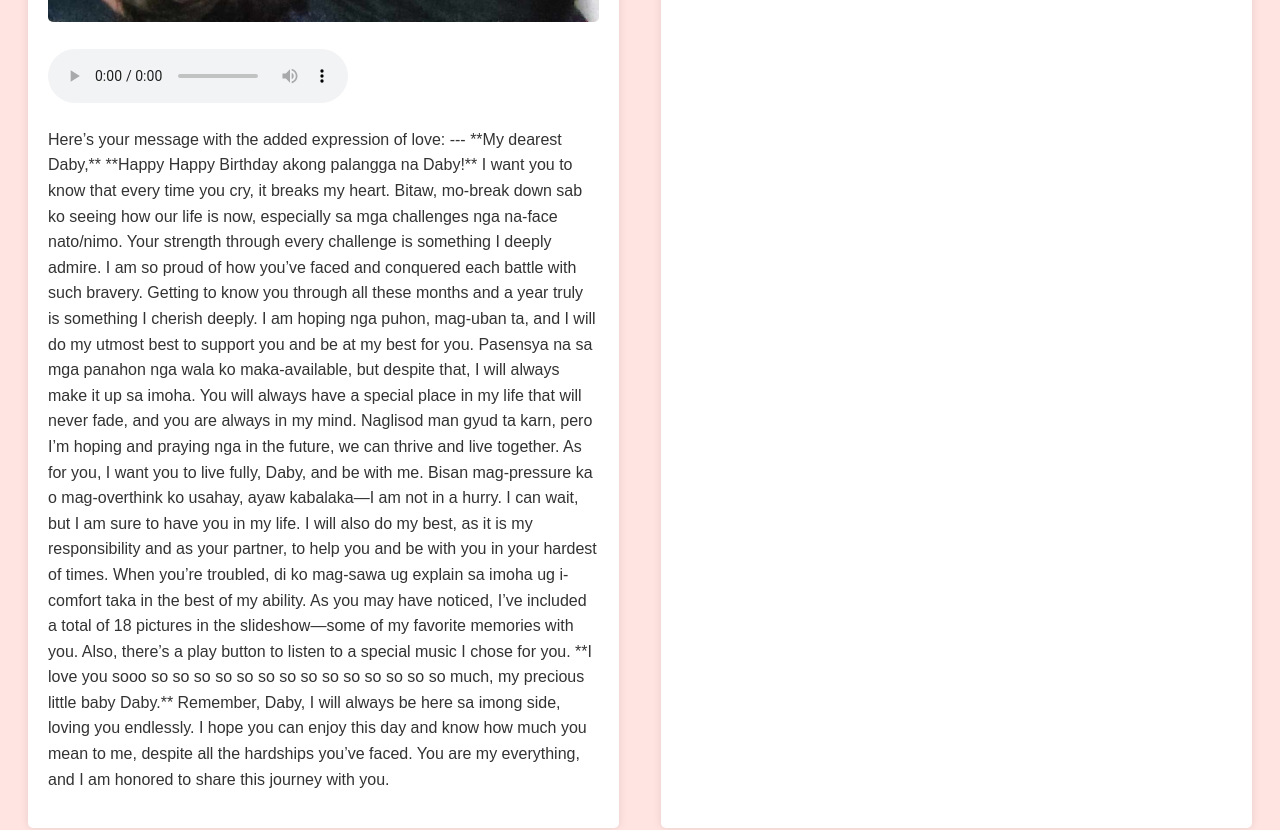
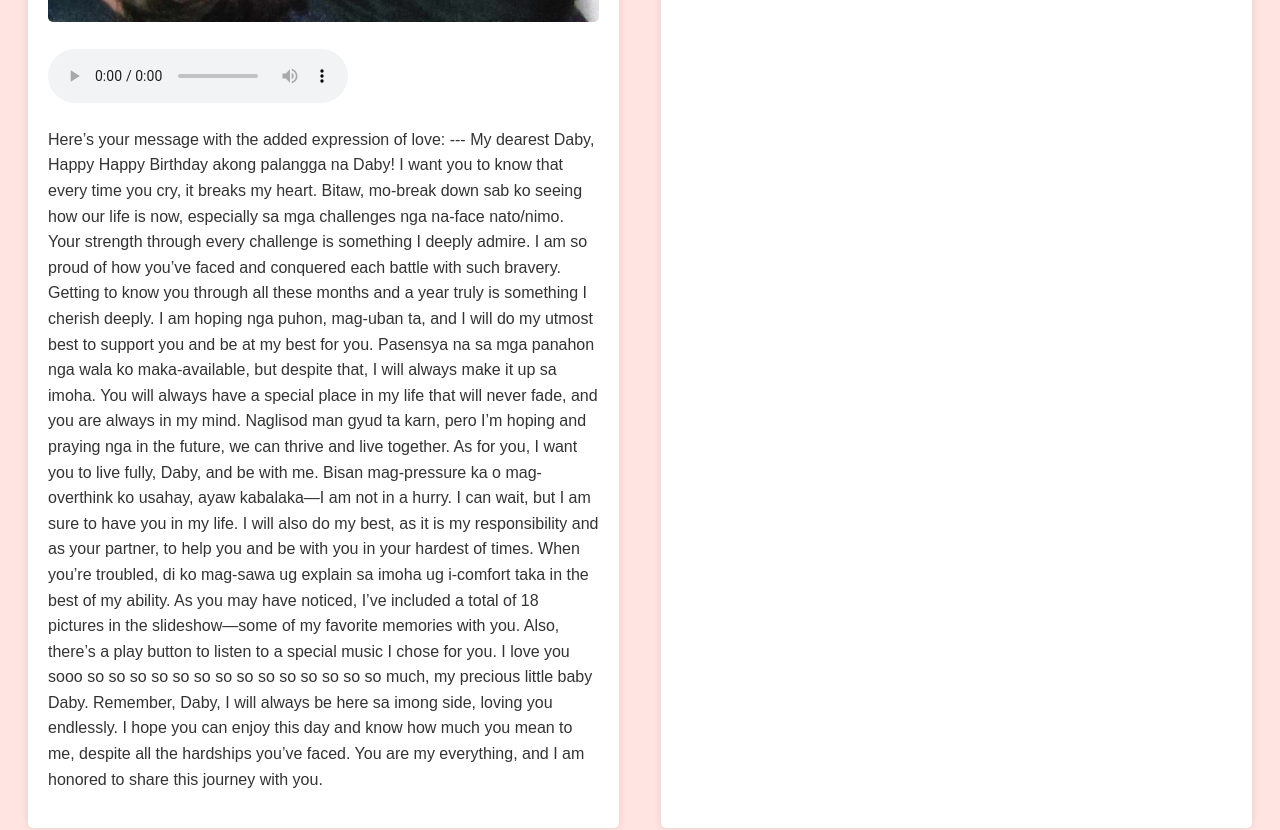
Before and after one commit to Flashey08292006/birthday-ashley, a plain HTML site: page index.html in a window 1280 px wide. Shown: the part 1120-1950 px from the top of the page. Drawn offline with Linux system fonts and the light colour scheme.

Commit message:
Update index.html

```diff
--- a/index.html
+++ b/index.html
@@ -82,9 +82,9 @@
 
                     ---
 
-                    **My dearest Daby,**
+                    My dearest Daby,
 
-                    **Happy Happy Birthday akong palangga na Daby!** I want you to know that every time you cry, it breaks my heart. Bitaw, mo-break down sab ko seeing how our life is now, especially sa mga challenges nga na-face nato/nimo. Your strength through every challenge is something I deeply admire. I am so proud of how you’ve faced and conquered each battle with such bravery.
+                    Happy Happy Birthday akong palangga na Daby! I want you to know that every time you cry, it breaks my heart. Bitaw, mo-break down sab ko seeing how our life is now, especially sa mga challenges nga na-face nato/nimo. Your strength through every challenge is something I deeply admire. I am so proud of how you’ve faced and conquered each battle with such bravery.
 
                     Getting to know you through all these months and a year truly is something I cherish deeply. I am hoping nga puhon, mag-uban ta, and I will do my utmost best to support you and be at my best for you. Pasensya na sa mga panahon nga wala ko maka-available, but despite that, I will always make it up sa imoha. You will always have a special place in my life that will never fade, and you are always in my mind.
 
@@ -94,7 +94,7 @@
 
                     As you may have noticed, I’ve included a total of 18 pictures in the slideshow—some of my favorite memories with you. Also, there’s a play button to listen to a special music I chose for you.
 
-                    **I love you sooo so so so so so so so so so so so so so so much, my precious little baby Daby.**
+                    I love you sooo so so so so so so so so so so so so so so much, my precious little baby Daby.
 
                     Remember, Daby, I will always be here sa imong side, loving you endlessly. I hope you can enjoy this day and know how much you mean to me, despite all the hardships you’ve faced. You are my everything, and I am honored to share this journey with you.</p>
             </section>
```
